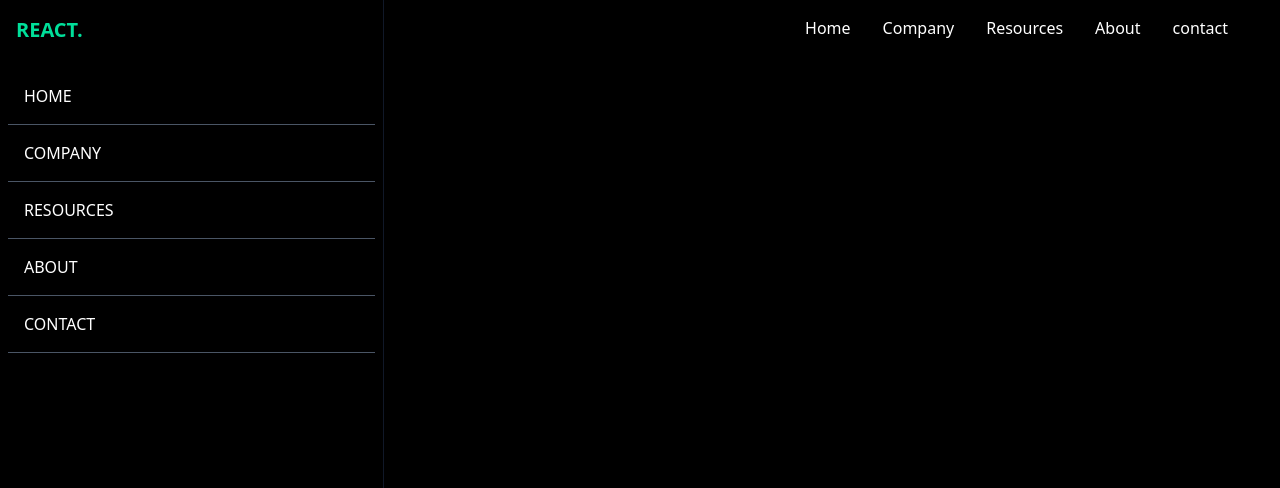
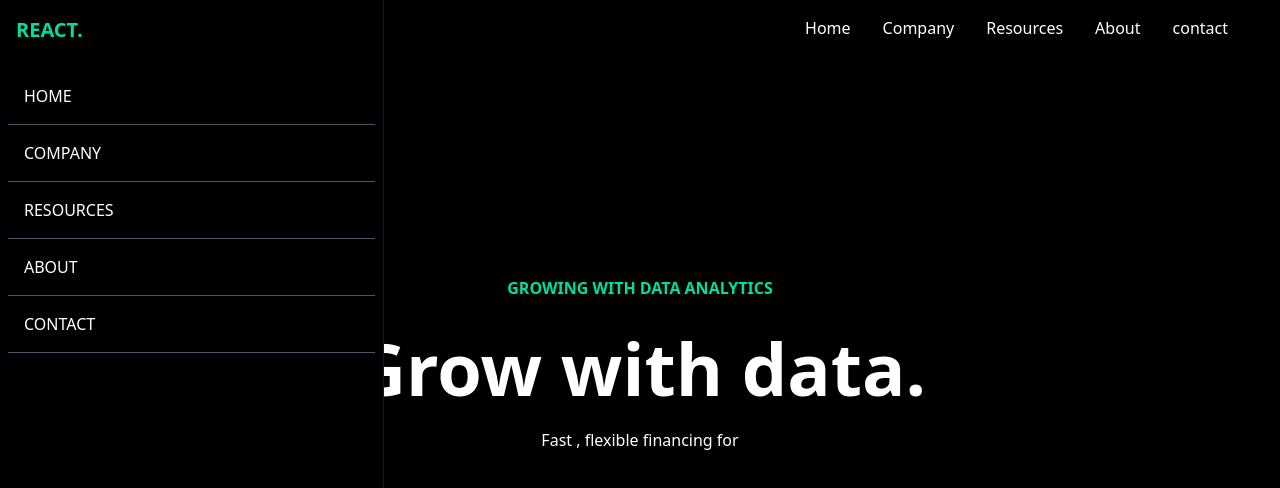
Before and after one commit to samuel-ishimwe203/codeWarsKatas, a React (Vite) app in the folder my-tailwindcss/: page / in a window 1280 px wide. Shown: the top 488 px of the page. Built offline with nearby package versions, Linux system fonts and the light colour scheme.

Commit message:
new changes

```diff
--- a/my-tailwindcss/src/App.jsx
+++ b/my-tailwindcss/src/App.jsx
@@ -2,6 +2,7 @@ import { useState } from 'react'
 import reactLogo from './assets/react.svg'
 import viteLogo from '/vite.svg'
 import Navbar from './components/Navbar'
+import Section from './components/Section'
 
 function App() {
 
@@ -9,6 +10,7 @@ function App() {
   return (
     <>
        <Navbar/>
+       <Section/>
     </>
   )
 }
--- /dev/null
+++ b/my-tailwindcss/src/components/Section.jsx
@@ -0,0 +1,21 @@
+
+import React from 'react'
+
+function Section() {
+  return (
+    <div className='text-white'>
+
+        <div className='max-w-[800px] mt-[-96px] w-full h-screen mx-auto text-center flex flex-col justify-center'>
+
+                <p className='text-[#00df9a] font-bold p-2'>GROWING WITH DATA ANALYTICS</p>
+                <h1 className='md:text-7xl sm:text-5xl text-4xl font-bold md:py-6 '>Grow with data.  </h1>
+              <div>
+                   <p>Fast , flexible financing for</p>
+              </div>
+       </div>
+
+    </div>
+  )
+}
+
+export default Section
```
